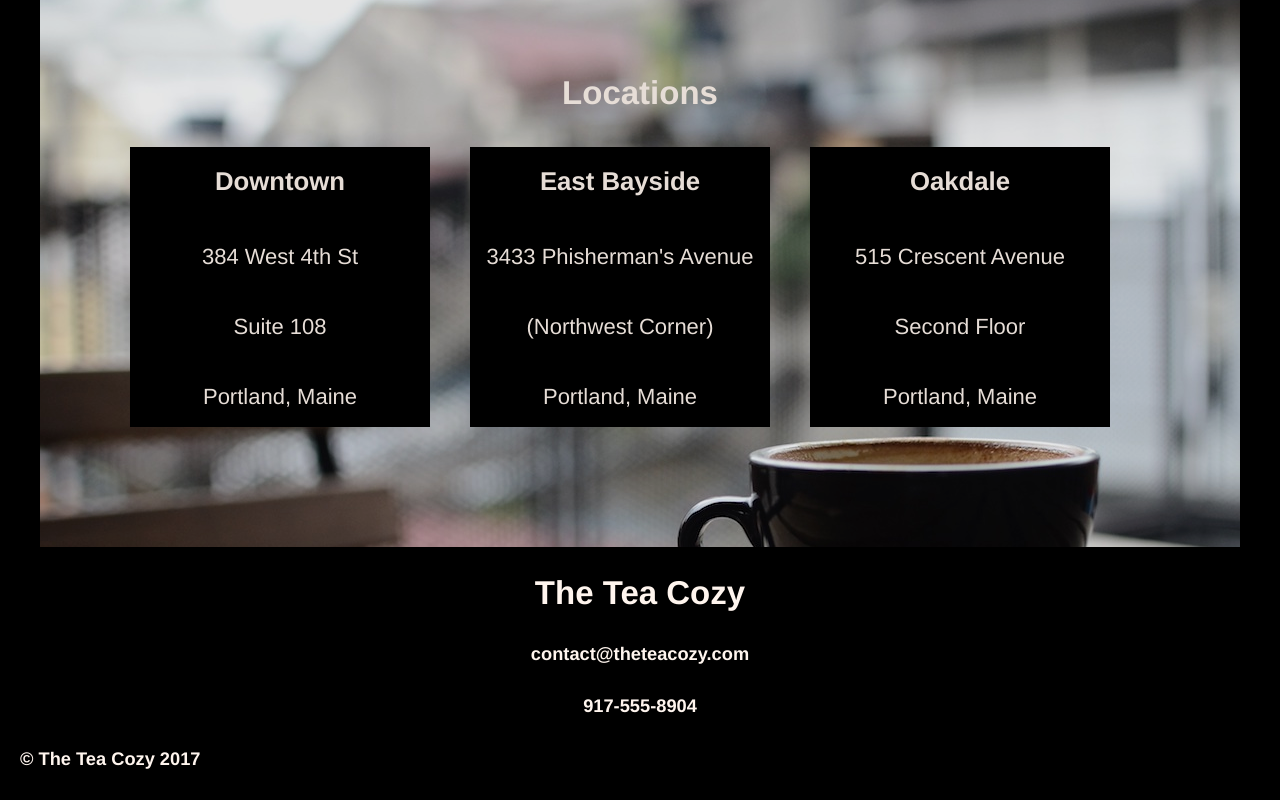
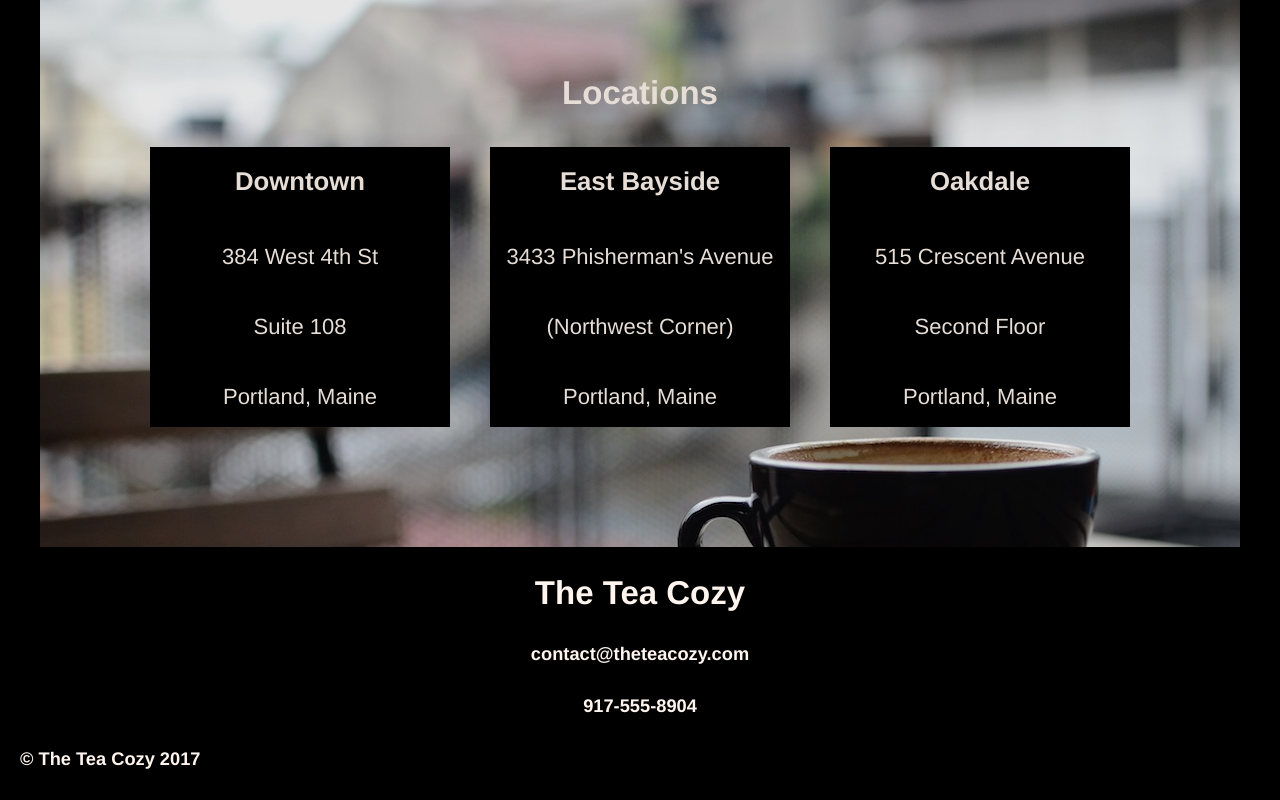
Before and after one commit to Yuni-M/teaCozy, a plain HTML site: page index.html in a window 1280 px wide. Shown: the part 1682-2482 px from the top of the page. Drawn offline with Linux system fonts and the light colour scheme.

Commit message:
Fix the .location class margin.

```diff
--- a/resources/css/style.css
+++ b/resources/css/style.css
@@ -95,7 +95,7 @@ a{
 	width: 300px;
 	height: 260px;
 	padding:10px;
-	margin:2px 40px 25px 0;
+	margin:2px 20px 25px 20px;
 	background-color: black;
 	flex-basis: 280px;
 	display: flex;
```
